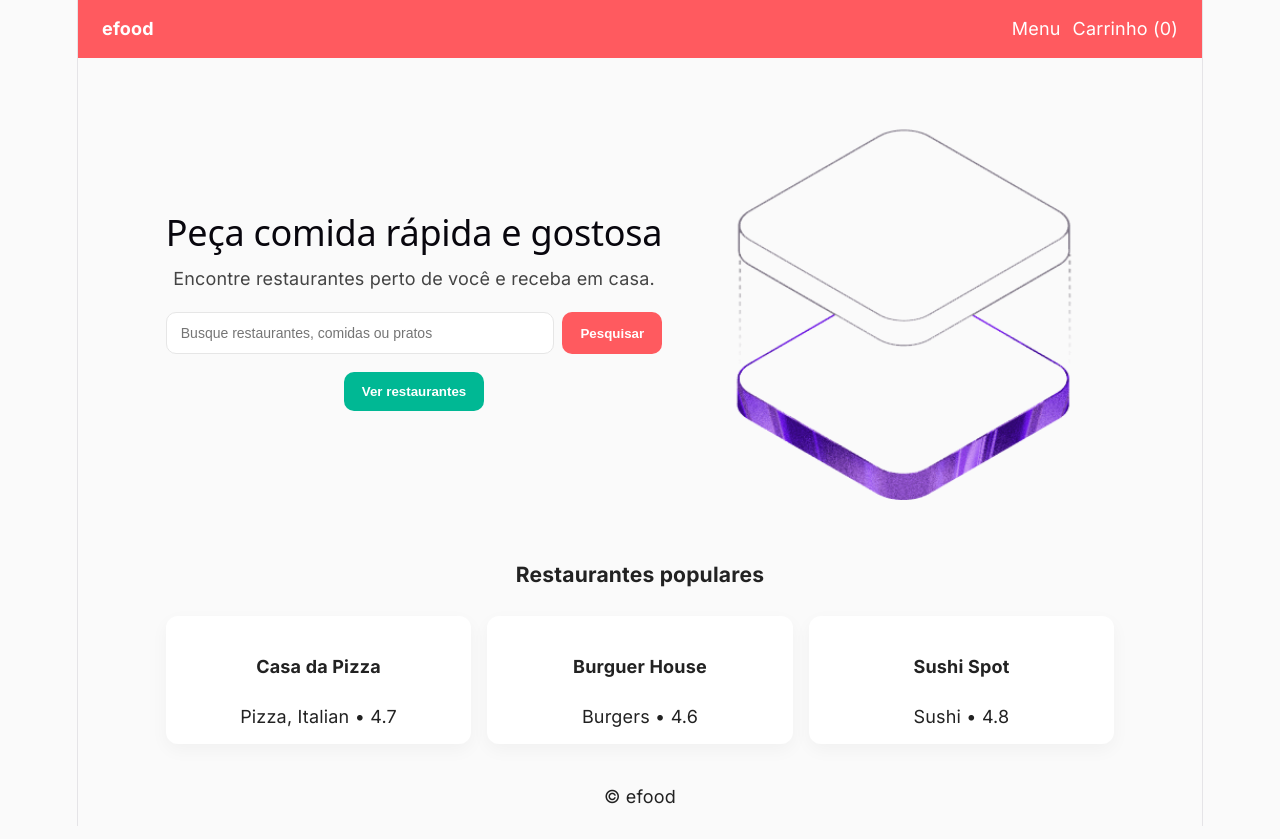
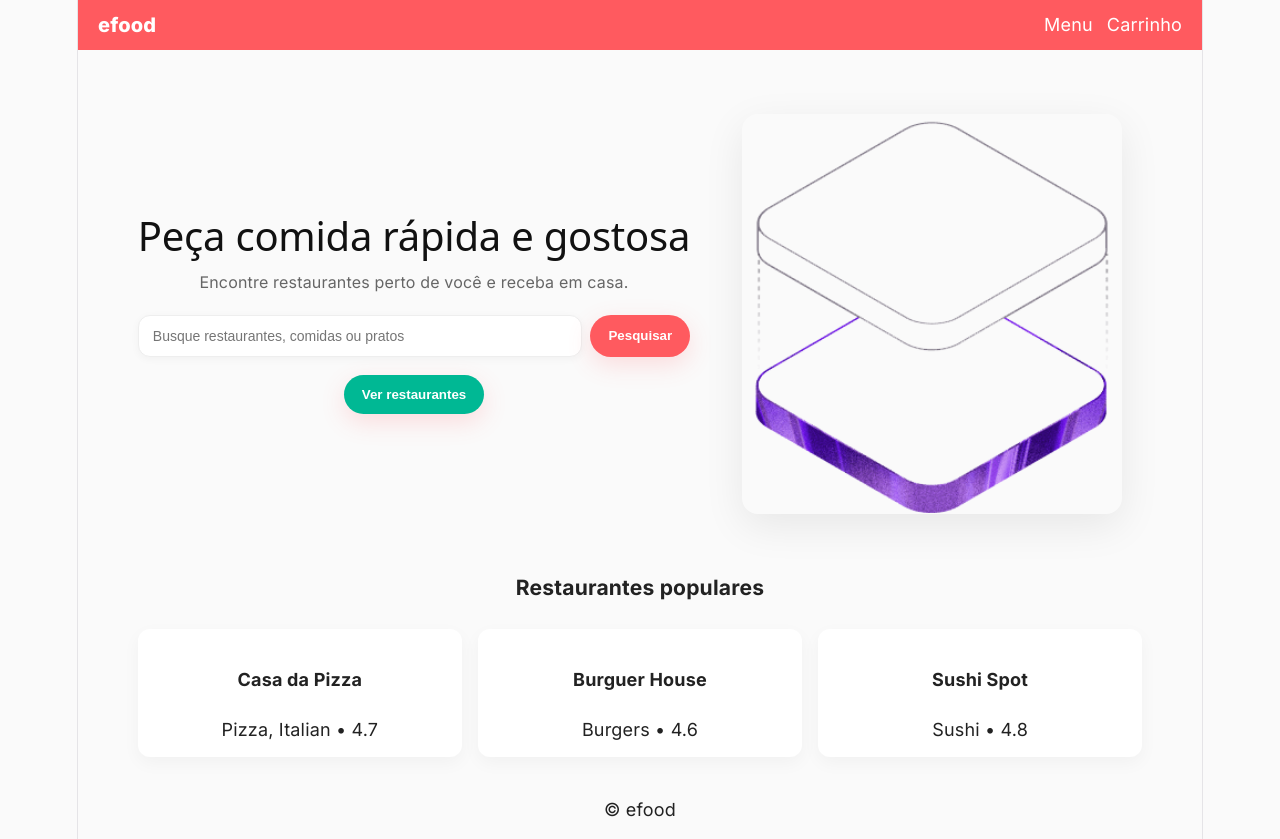
Before and after one commit to nana-genesis/efood, a React (Vite) app: page / in a window 1280 px wide. Built offline with nearby package versions, Linux system fonts and the light colour scheme.

Commit message:
Polish header and home styles, add homepage and dependencies

```diff
--- a/package.json
+++ b/package.json
@@ -3,6 +3,7 @@
   "private": true,
   "version": "0.0.0",
   "type": "module",
+  "homepage": "https://nana-genesis.github.io/efood",
   "scripts": {
     "dev": "vite",
     "build": "vite build",
@@ -11,7 +12,9 @@
   },
   "dependencies": {
     "react": "^19.2.6",
-    "react-dom": "^19.2.6"
+    "react-dom": "^19.2.6",
+    "react-router-dom": "^6.14.2",
+    "styled-components": "^6.0.0"
   },
   "devDependencies": {
     "@eslint/js": "^10.0.1",
--- a/src/components/Header.jsx
+++ b/src/components/Header.jsx
@@ -3,18 +3,40 @@ import { Link } from 'react-router-dom'
 import { useCart } from '../context/CartContext'
 
 const Bar = styled.header`
-  background: #ff5a5f;
+  background: var(--primary);
   color: white;
-  padding: 16px 24px;
+  padding: 12px 20px;
   display: flex;
   align-items: center;
   justify-content: space-between;
 `
 
+const Brand = styled(Link)`
+  color: white;
+  font-weight: 800;
+  font-size: 20px;
+`
+
 const Right = styled.div`
   display: flex;
-  gap: 12px;
+  gap: 14px;
   align-items: center;
+`
+
+const CartLink = styled(Link)`
+  color: white;
+  position: relative;
+`
+
+const Badge = styled.span`
+  position: absolute;
+  top: -8px;
+  right: -12px;
+  background: #222;
+  color: white;
+  font-size: 12px;
+  padding: 2px 6px;
+  border-radius: 999px;
 `
 
 export default function Header() {
@@ -23,10 +45,10 @@ export default function Header() {
 
   return (
     <Bar>
-      <Link to="/" style={{ color: 'white', fontWeight: 700 }}>efood</Link>
+      <Brand to="/">efood</Brand>
       <Right>
         <Link to="/menu" style={{ color: 'white' }}>Menu</Link>
-        <Link to="/cart" style={{ color: 'white' }}>Carrinho ({count})</Link>
+        <CartLink to="/cart">Carrinho {count > 0 && <Badge>{count}</Badge>}</CartLink>
       </Right>
     </Bar>
   )
--- a/src/pages/Home.jsx
+++ b/src/pages/Home.jsx
@@ -12,18 +12,25 @@ const Hero = styled.section`
   gap: 32px;
   align-items: center;
   padding: 40px 0;
+  @media(max-width: 860px){
+    grid-template-columns: 1fr;
+    text-align: center;
+  }
 `
 
 const Left = styled.div``
 
 const Title = styled.h2`
-  font-size: 36px;
+  font-size: 40px;
   margin: 0 0 12px 0;
+  color: #111;
+  line-height: 1.05;
 `
 
 const Subtitle = styled.p`
   margin: 0 0 20px 0;
-  color: #444;
+  color: var(--muted);
+  font-size: 16px;
 `
 
 const Search = styled.div`
@@ -35,19 +42,21 @@ const Search = styled.div`
 const Input = styled.input`
   flex: 1;
   padding: 12px 14px;
-  border-radius: 10px;
-  border: 1px solid #e6e6e6;
+  border-radius: 12px;
+  border: 1px solid #eee;
   font-size: 14px;
+  box-shadow: 0 2px 8px rgba(0,0,0,0.04);
 `
 
 const CTA = styled.button`
-  background: #ff5a5f;
+  background: var(--primary);
   color: white;
   border: none;
   padding: 12px 18px;
-  border-radius: 10px;
+  border-radius: 999px;
   cursor: pointer;
-  font-weight: 600;
+  font-weight: 700;
+  box-shadow: 0 8px 24px rgba(255,90,95,0.18);
 `
 
 const Right = styled.div`
@@ -57,8 +66,13 @@ const Right = styled.div`
 
 const HeroImage = styled.img`
   width: 100%;
-  max-width: 360px;
+  max-width: 380px;
   border-radius: 16px;
+  box-shadow: 0 12px 40px rgba(0,0,0,0.08);
+  @media(max-width:860px){
+    max-width: 320px;
+    margin: 0 auto;
+  }
 `
 
 const Grid = styled.div`
@@ -88,7 +102,7 @@ export default function Home() {
             <CTA>Pesquisar</CTA>
           </Search>
 
-          <CTA style={{ background: '#00b894' }}>Ver restaurantes</CTA>
+              <CTA style={{ background: 'var(--accent)' }}>Ver restaurantes</CTA>
         </Left>
 
         <Right>
```
